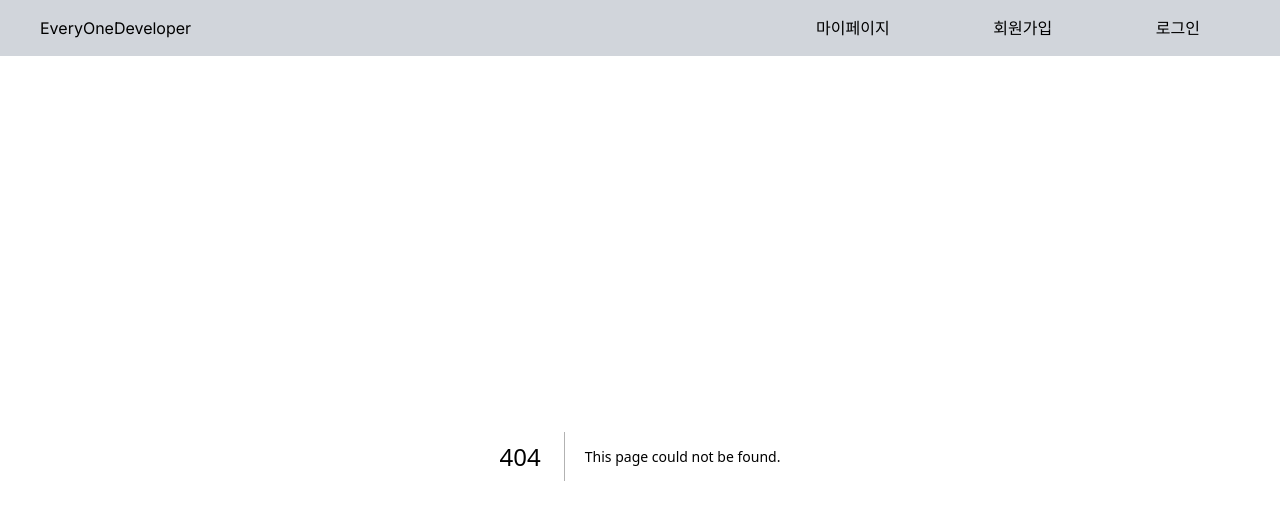
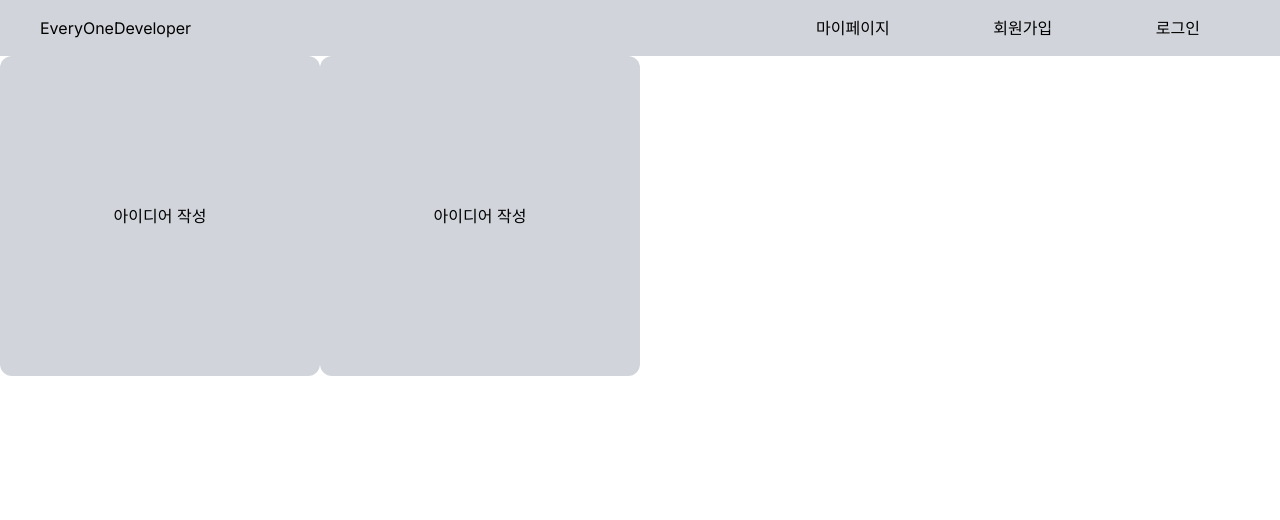
Before and after one commit to kimwoojin123/eod, a Next.js app: page /ideaApply in a window 1280 px wide. Before the commit this address had no page. Shown: the top 520 px of the page. Built offline with nearby package versions, Linux system fonts and the light colour scheme.

Commit message:
아이디어 등록 버튼 설정

```diff
--- /dev/null
+++ b/app/ideaApply/page.tsx
@@ -0,0 +1,10 @@
+import { IdeaWriteButton, IdeaDrawButton } from "../ui/Buttons/ideaApplyButtons"
+
+export default function IdeaApply(){
+  return (
+    <div className="flex">
+      <IdeaWriteButton />
+      <IdeaDrawButton />
+    </div>
+  )
+}
--- a/app/ui/Buttons/categoryButtons.tsx
+++ b/app/ui/Buttons/categoryButtons.tsx
@@ -1,9 +1,7 @@
-'use client'
+import Link from "next/link"
 
 export function IdeaApplyButton(){
-  return (
-    <button className="w-40 h-20 bg-gray-200 rounded-lg shadow-md shadow-gray-400">아이디어 등록</button>
-  )
+  return <Link href="/ideaApply" className="flex justify-center items-center w-40 h-20 bg-gray-200 rounded-lg shadow-md shadow-gray-400"><p>아이디어 등록</p></Link>
 }
 
 
--- /dev/null
+++ b/app/ui/Buttons/ideaApplyButtons.tsx
@@ -0,0 +1,12 @@
+export function IdeaWriteButton(){
+  return (
+    <button className="bg-gray-300 w-80 h-80 rounded-xl">아이디어 작성</button>
+  )
+}
+
+
+export function IdeaDrawButton(){
+  return (
+    <button className="bg-gray-300 w-80 h-80 rounded-xl">아이디어 작성</button>
+  )
+}
```
